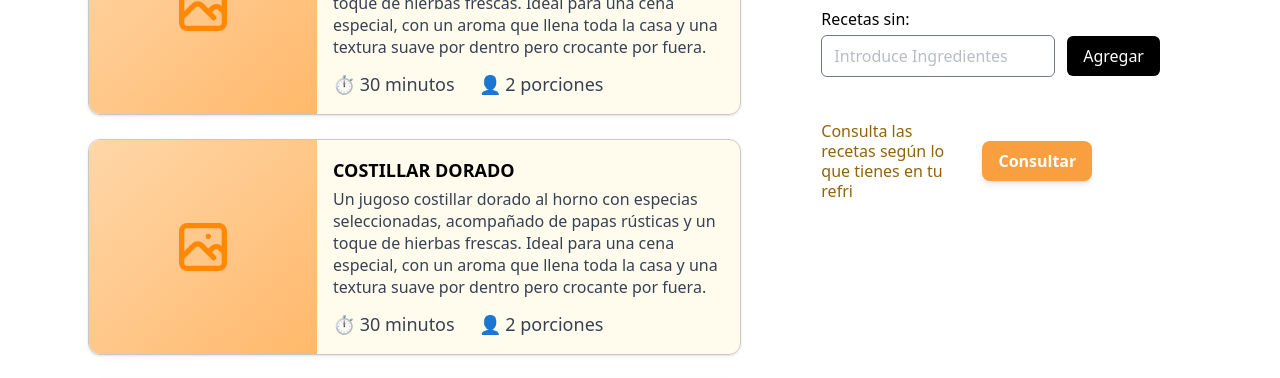
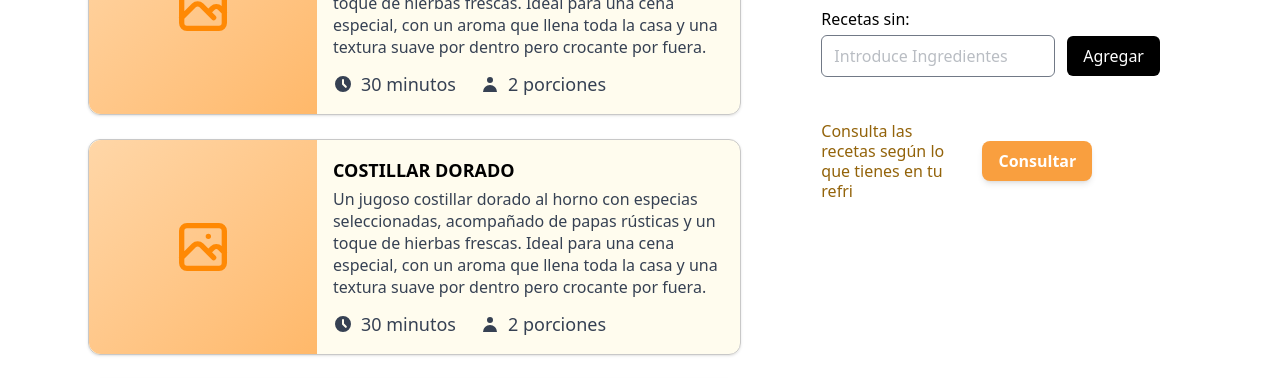
Before and after one commit to AnthoLogy63/Yapa, a React (Vite) app in the folder frontend/: page /recetas in a window 1280 px wide. Shown: the part 293-671 px from the top of the page. Built offline with nearby package versions, Linux system fonts and the light colour scheme.

Commit message:
Correcion de imagenes Persona y Reloj del Frontend

```diff
--- a/frontend/src/pages/Favoritos/FavoritosPage.jsx
+++ b/frontend/src/pages/Favoritos/FavoritosPage.jsx
@@ -104,14 +104,14 @@ function FavoritosPage() {
 
                 <div className="flex items-center gap-6 text-sm text-gray-600">
                   <span className="flex items-center gap-1">
-                    <svg className="w-4 h-4" fill="none" stroke="currentColor" viewBox="0 0 24 24">
-                      <path strokeLinecap="round" strokeLinejoin="round" strokeWidth="2" d="M12 8v4l3 3m6-3a9 9 0 11-18 0 9 9 0 0118 0z" />
+                    <svg className="w-4 h-4" fill="currentColor" viewBox="0 0 20 20">
+                      <path fillRule="evenodd" d="M10 18a8 8 0 100-16 8 8 0 000 16zm1-12a1 1 0 10-2 0v4a1 1 0 00.293.707l2.828 2.829a1 1 0 101.415-1.415L11 9.586V6z" clipRule="evenodd" />
                     </svg>
                     {receta.tiempo}
                   </span>
                   <span className="flex items-center gap-1">
-                    <svg className="w-4 h-4" fill="none" stroke="currentColor" viewBox="0 0 24 24">
-                      <path strokeLinecap="round" strokeLinejoin="round" strokeWidth="2" d="M16 7a4 4 0 11-8 0 4 4 0 018 0zM12 14a7 7 0 00-7 7h14a7 7 0 00-7-7z" />
+                    <svg className="w-4 h-4" fill="currentColor" viewBox="0 0 20 20">
+                      <path fillRule="evenodd" d="M10 9a3 3 0 100-6 3 3 0 000 6zm-7 9a7 7 0 1114 0H3z" clipRule="evenodd" />
                     </svg>
                     {receta.porciones} porciones
                   </span>
--- a/frontend/src/pages/MisRecetas/MisRecetasPage.jsx
+++ b/frontend/src/pages/MisRecetas/MisRecetasPage.jsx
@@ -110,14 +110,14 @@ function MisRecetasPage() {
 
                 <div className="flex items-center gap-6 text-sm text-gray-600">
                   <span className="flex items-center gap-1">
-                    <svg className="w-4 h-4" fill="none" stroke="currentColor" viewBox="0 0 24 24">
-                      <path strokeLinecap="round" strokeLinejoin="round" strokeWidth="2" d="M12 8v4l3 3m6-3a9 9 0 11-18 0 9 9 0 0118 0z" />
+                    <svg className="w-4 h-4" fill="currentColor" viewBox="0 0 20 20">
+                      <path fillRule="evenodd" d="M10 18a8 8 0 100-16 8 8 0 000 16zm1-12a1 1 0 10-2 0v4a1 1 0 00.293.707l2.828 2.829a1 1 0 101.415-1.415L11 9.586V6z" clipRule="evenodd" />
                     </svg>
                     {receta.tiempo}
                   </span>
                   <span className="flex items-center gap-1">
-                    <svg className="w-4 h-4" fill="none" stroke="currentColor" viewBox="0 0 24 24">
-                      <path strokeLinecap="round" strokeLinejoin="round" strokeWidth="2" d="M16 7a4 4 0 11-8 0 4 4 0 018 0zM12 14a7 7 0 00-7 7h14a7 7 0 00-7-7z" />
+                    <svg className="w-4 h-4" fill="currentColor" viewBox="0 0 20 20">
+                      <path fillRule="evenodd" d="M10 9a3 3 0 100-6 3 3 0 000 6zm-7 9a7 7 0 1114 0H3z" clipRule="evenodd" />
                     </svg>
                     {receta.porciones} porciones
                   </span>
--- a/frontend/src/pages/Recetas/Recetas.jsx
+++ b/frontend/src/pages/Recetas/Recetas.jsx
@@ -70,8 +70,18 @@ function RecetasPage() {
                 </p>
 
                 <div className="flex items-center gap-6 mt-3 text-lg text-gray-700">
-                  <span>⏱ 30 minutos</span>
-                  <span>👤 2 porciones</span>
+                  <div className="flex items-center gap-2">
+                    <svg className="w-5 h-5" fill="currentColor" viewBox="0 0 20 20">
+                      <path fillRule="evenodd" d="M10 18a8 8 0 100-16 8 8 0 000 16zm1-12a1 1 0 10-2 0v4a1 1 0 00.293.707l2.828 2.829a1 1 0 101.415-1.415L11 9.586V6z" clipRule="evenodd" />
+                    </svg>
+                    <span>30 minutos</span>
+                  </div>
+                  <div className="flex items-center gap-2">
+                    <svg className="w-5 h-5" fill="currentColor" viewBox="0 0 20 20">
+                      <path fillRule="evenodd" d="M10 9a3 3 0 100-6 3 3 0 000 6zm-7 9a7 7 0 1114 0H3z" clipRule="evenodd" />
+                    </svg>
+                    <span>2 porciones</span>
+                  </div>
                 </div>
               </div>
             </div>
```
